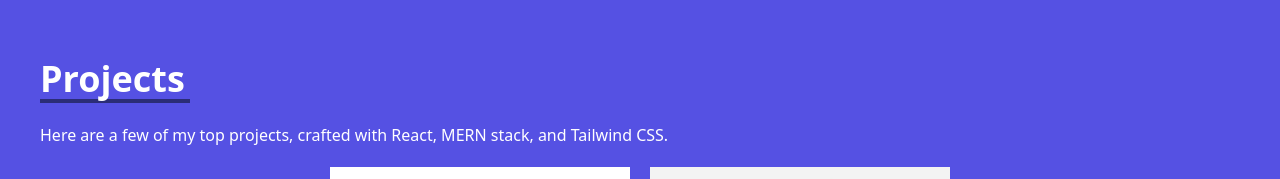
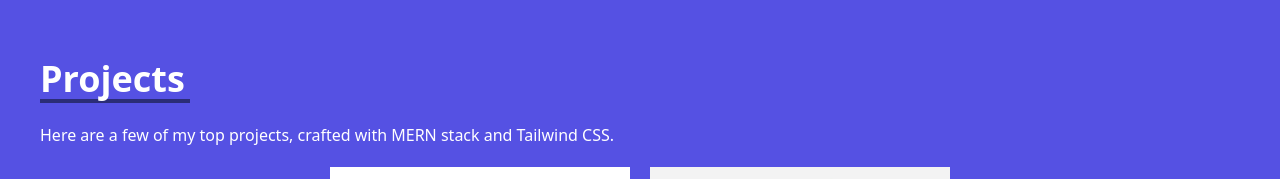
Before and after one commit to Rajkumar3754/Portfolio, a React (Vite) app: page / in a window 1280 px wide. Shown: the part 1080-1259 px from the top of the page. Built offline with nearby package versions, Linux system fonts and the light colour scheme.

Commit message:
project changes

```diff
--- a/src/components/Project.jsx
+++ b/src/components/Project.jsx
@@ -28,7 +28,7 @@ const Project = () => {
     <section className='flex flex-col py-20 px-5 justify-center bg-primary text-white' id='project'>
       <div className='w-full flex flex-col justify-center px-5'>
         <h1 className='text-4xl text-white border-b-4 border-secondary mb-5 w-[150px] font-bold'>Projects</h1>
-        <p>Here are a few of my top projects, crafted with React, MERN stack, and Tailwind CSS.</p>
+        <p>Here are a few of my top projects, crafted with MERN stack and Tailwind CSS.</p>
       </div>
 
       <div className="w-full py-5">
```
